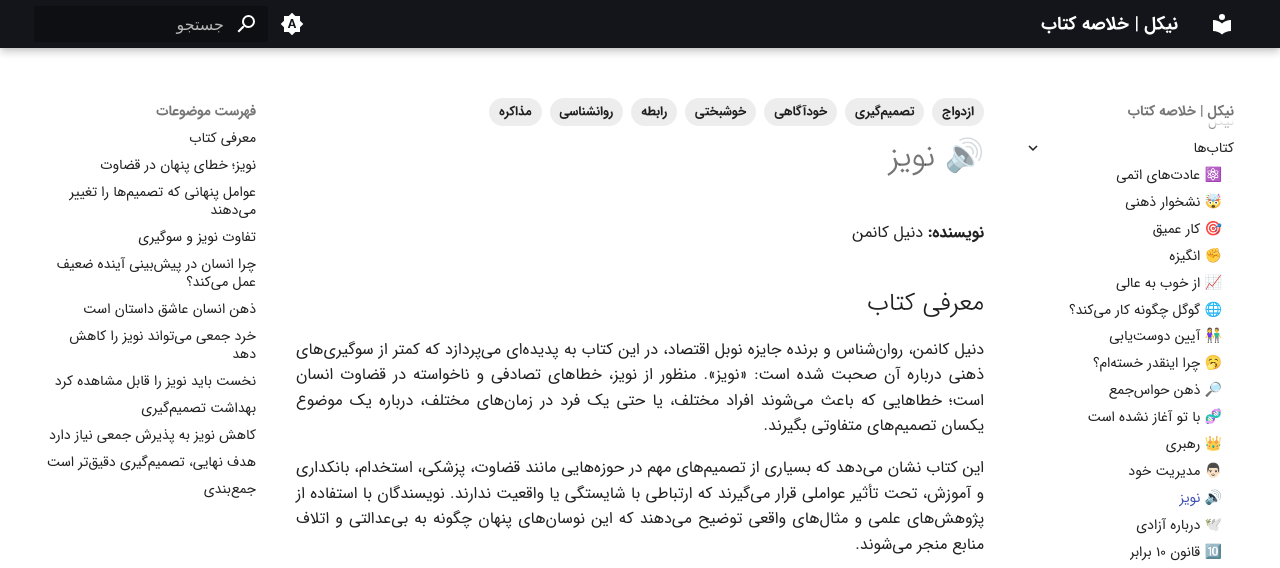
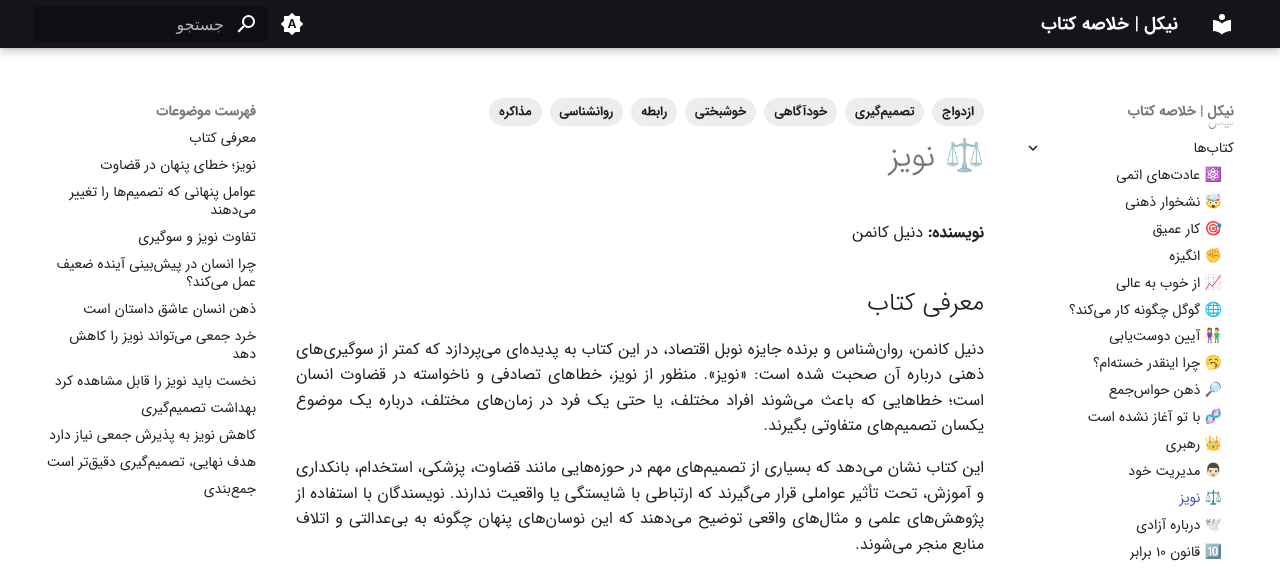
Before and after one commit to sajadafaghiy/nickel, an MkDocs documentation site: the page built from docs/books/noise.md, in a window 1280 px wide and 900 px high. Shown: the top 568 px of the window. Built offline with MkDocs 1.6.1 and Material for MkDocs 9.7.7, drawn with Linux system fonts in a browser that asks for light colours.

```diff
--- a/docs/books/noise.md
+++ b/docs/books/noise.md
@@ -11,7 +11,7 @@ tags:
   - روانشناسی
 ---
 
-# 🔊 نویز
+# ⚖️ نویز
 
 **نویسنده:** دنیل کانمن
 
```
